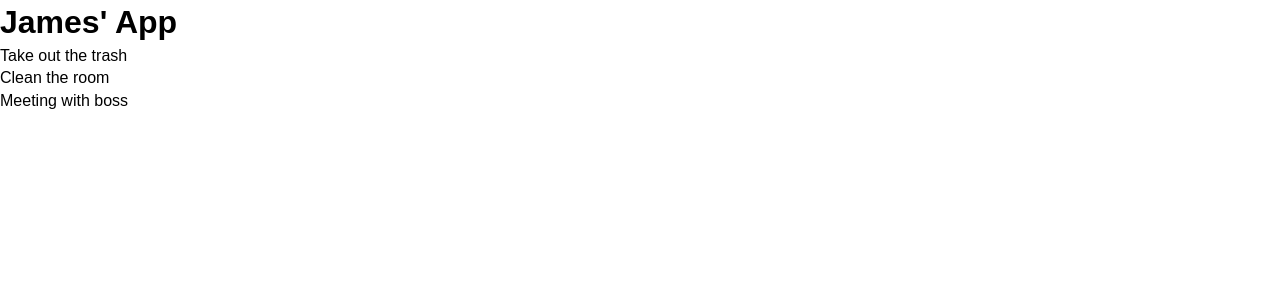
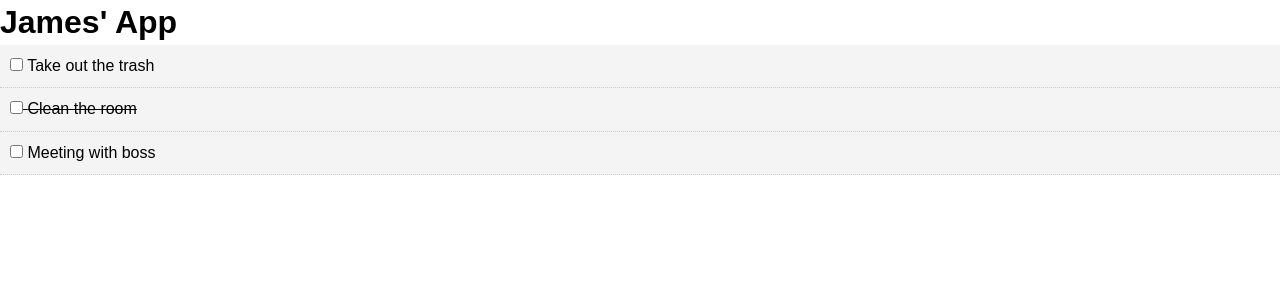
Before and after one commit to jamesob131/reactCC, a React (Create React App) app: page / in a window 1280 px wide. Shown: the top 300 px of the page. Built offline with nearby package versions, Linux system fonts and the light colour scheme.

Commit message:
added toggle complete feature

```diff
--- a/package.json
+++ b/package.json
@@ -6,9 +6,11 @@
     "@testing-library/jest-dom": "^4.2.4",
     "@testing-library/react": "^9.3.2",
     "@testing-library/user-event": "^7.1.2",
+    "dependencies": "0.0.1",
+    "prop-types": "^15.7.2",
     "react": "^16.12.0",
     "react-dom": "^16.12.0",
-    "react-scripts": "3.3.0"
+    "react-scripts": "^3.3.0"
   },
   "scripts": {
     "start": "react-scripts start",
--- a/src/App.js
+++ b/src/App.js
@@ -14,7 +14,7 @@
       {
         id: 2,
         title: 'Clean the room',
-        completed: false
+        completed: true
       },
       {
         id: 3,
@@ -24,12 +24,22 @@
     ]
   }
 
+  // Toggle Complete
+  markComplete = (id) => {
+    this.setState({ todos: this.state.todos.map(todo => {
+      if(todo.id === id) {
+        todo.completed = !todo.completed
+      }
+      return todo
+    }) });
+  }
+
   render(){
     console.log(this.state);
     return (
       <div className="App">
         <h1> James' App </h1>
-        <Todos  todos={this.state.todos} />
+        <Todos  todos={this.state.todos}  markComplete={this.markComplete}/>
       </div>
     );
   }
--- a/src/components/TodoItem.js
+++ b/src/components/TodoItem.js
@@ -2,10 +2,27 @@
 import PropTypes from 'prop-types';
 
 export class TodoItem extends Component {
+    getStyle = () => {
+        return {
+            background: '#f4f4f4',
+            padding: '10px',
+            borderBottom: '1px #ccc dotted',
+            textDecoration: this.props.todo.completed ?
+            'line-through': 'none'
+        }
+    }
+
     render() {
+        const { id, title } = this.props.todo;
+
         return (
-            <div>
-                <p> {this.props.todo.title} </p>
+            <div style={this.getStyle()}>
+                <p>
+                    <input type="checkbox" onChange={this.props.markComplete.bind
+                    (this, id)} />
+                    {' '}
+                    {this.props.todo.title}
+                </p>
             </div>
         )
     }
@@ -16,4 +33,6 @@
     todo: PropTypes.object.isRequired
 }
 
+
+
 export default TodoItem;
--- a/src/components/Todos.js
+++ b/src/components/Todos.js
@@ -5,7 +5,7 @@
 class Todos extends Component {
     render(){
         return this.props.todos.map((todo) => (
-        <TodoItem key={todo.id} todo={todo} />
+        <TodoItem key={todo.id} todo={todo} markComplete={this.props.markComplete} />
         ));
     }
 }
```
Also changed, not shown: 1 other file (tests, documents, lock files or other folders).
